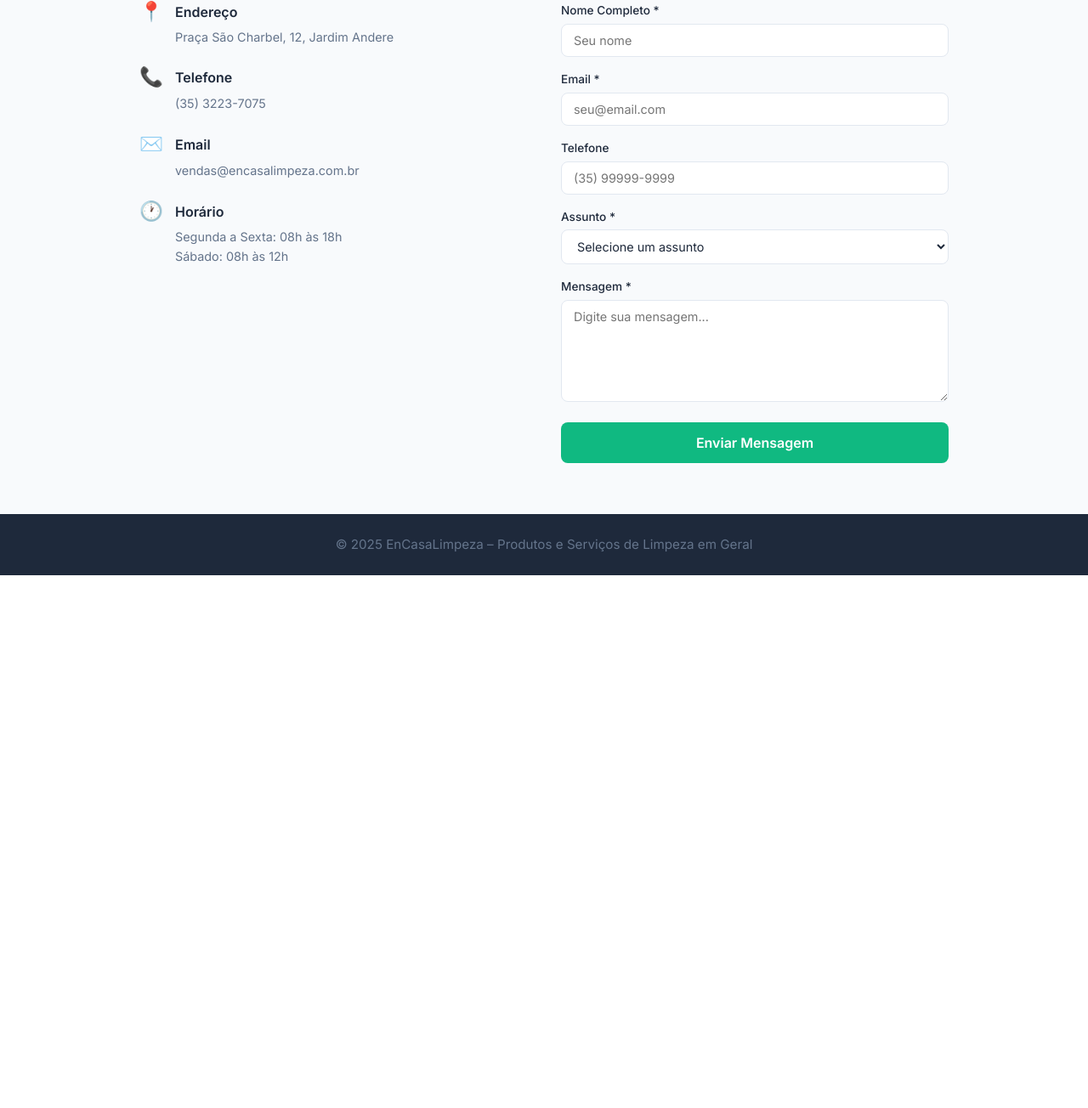
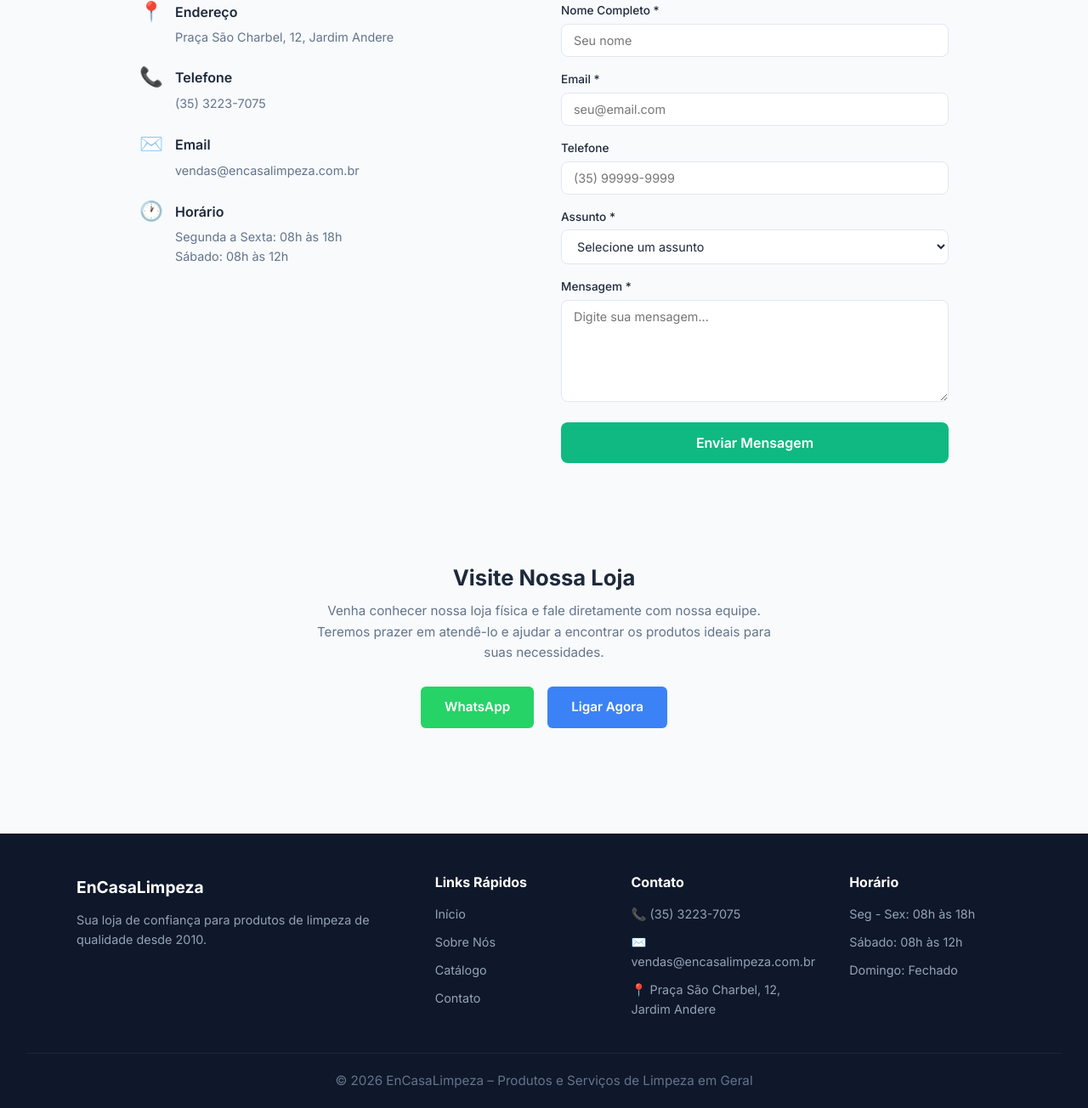
Before and after one commit to pedrosantos11-ads/ProjetoExtensionistaEnCasaLimpeza, a Flask app: page /contato in a window 1280 px wide. Shown: the part 365-1669 px from the top of the page at 85% size. Before the commit the page ends 1042 px from the top, so only its background shows below. Run offline with Flask 3, Linux system fonts and the light colour scheme.

Commit message:
Adiciona footer completo no base.html e seção Visite Nossa Loja no contato.html

```diff
--- a/templates/base.html
+++ b/templates/base.html
@@ -24,9 +24,127 @@
     {% block conteudo %}{% endblock %}
   </main>
 
-  <footer class="footer">
-    <p>© 2025 EnCasaLimpeza – Produtos e Serviços de Limpeza em Geral</p>
+  <footer class="footer-completo">
+    <div class="footer-grid">
+      <div class="footer-col">
+        <span class="footer-logo">EnCasaLimpeza</span>
+        <p>Sua loja de confiança para produtos de limpeza de qualidade desde 2010.</p>
+      </div>
+
+      <div class="footer-col">
+        <h4>Links Rápidos</h4>
+        <ul>
+          <li><a href="{{ url_for('inicio') }}">Início</a></li>
+          <li><a href="{{ url_for('sobre') }}">Sobre Nós</a></li>
+          <li><a href="{{ url_for('catalogo') }}">Catálogo</a></li>
+          <li><a href="{{ url_for('contato') }}">Contato</a></li>
+        </ul>
+      </div>
+
+      <div class="footer-col">
+        <h4>Contato</h4>
+        <ul>
+          <li>📞 <a href="tel:+553532237075">(35) 3223-7075</a></li>
+          <li>✉️ <a href="mailto:vendas@encasalimpeza.com.br">vendas@encasalimpeza.com.br</a></li>
+          <li>📍 Praça São Charbel, 12, Jardim Andere</li>
+        </ul>
+      </div>
+
+      <div class="footer-col">
+        <h4>Horário</h4>
+        <ul>
+          <li>Seg - Sex: 08h às 18h</li>
+          <li>Sábado: 08h às 12h</li>
+          <li>Domingo: Fechado</li>
+        </ul>
+      </div>
+    </div>
+
+    <div class="footer-bottom">
+      <p>© 2026 EnCasaLimpeza – Produtos e Serviços de Limpeza em Geral</p>
+    </div>
   </footer>
+
+  <style>
+    .footer-completo {
+      background-color: #0f172a;
+      color: #cbd5e1;
+      padding: 48px 32px 0;
+      margin-top: 64px;
+    }
+
+    .footer-grid {
+      display: grid;
+      grid-template-columns: 2fr 1fr 1fr 1fr;
+      gap: 40px;
+      max-width: 1100px;
+      margin: 0 auto;
+      padding-bottom: 40px;
+    }
+
+    .footer-logo {
+      display: block;
+      font-size: 1.2rem;
+      font-weight: 700;
+      color: #fff;
+      margin-bottom: 12px;
+    }
+
+    .footer-col p {
+      font-size: 0.9rem;
+      line-height: 1.6;
+      color: #94a3b8;
+    }
+
+    .footer-col h4 {
+      color: #fff;
+      font-size: 1rem;
+      margin-bottom: 16px;
+    }
+
+    .footer-col ul {
+      list-style: none;
+      padding: 0;
+      margin: 0;
+      display: flex;
+      flex-direction: column;
+      gap: 10px;
+    }
+
+    .footer-col ul li {
+      font-size: 0.9rem;
+      color: #94a3b8;
+    }
+
+    .footer-col ul li a {
+      color: #94a3b8;
+      text-decoration: none;
+    }
+
+    .footer-col ul li a:hover {
+      color: #fff;
+    }
+
+    .footer-bottom {
+      border-top: 1px solid #1e293b;
+      text-align: center;
+      padding: 20px 0;
+      font-size: 0.85rem;
+      color: #64748b;
+    }
+
+    @media (max-width: 768px) {
+      .footer-grid {
+        grid-template-columns: 1fr 1fr;
+      }
+    }
+
+    @media (max-width: 480px) {
+      .footer-grid {
+        grid-template-columns: 1fr;
+      }
+    }
+  </style>
 
 </body>
 </html>
--- a/templates/contato.html
+++ b/templates/contato.html
@@ -51,6 +51,61 @@
     display: flex;
     flex-direction: column;
     gap: 16px;
+  }
+
+  .visite-loja {
+    text-align: center;
+    padding: 60px 32px;
+    background-color: #f8fafc;
+    margin-top: 0;
+  }
+
+  .visite-loja h2 {
+    font-size: 1.6rem;
+    margin-bottom: 12px;
+    color: #1e293b;
+  }
+
+  .visite-loja p {
+    color: #64748b;
+    max-width: 560px;
+    margin: 0 auto 28px;
+    line-height: 1.6;
+  }
+
+  .visite-loja-botoes {
+    display: flex;
+    justify-content: center;
+    gap: 16px;
+    flex-wrap: wrap;
+  }
+
+  .btn-whatsapp {
+    background-color: #25d366;
+    color: #fff;
+    padding: 12px 28px;
+    border-radius: 6px;
+    text-decoration: none;
+    font-weight: 600;
+    font-size: 0.95rem;
+  }
+
+  .btn-whatsapp:hover {
+    background-color: #1ebe5d;
+  }
+
+  .btn-ligar {
+    background-color: #3b82f6;
+    color: #fff;
+    padding: 12px 28px;
+    border-radius: 6px;
+    text-decoration: none;
+    font-weight: 600;
+    font-size: 0.95rem;
+  }
+
+  .btn-ligar:hover {
+    background-color: #2563eb;
   }
 
   @media (max-width: 640px) {
@@ -143,4 +198,13 @@
     </form>
   </div>
 </section>
+
+<section class="visite-loja">
+  <h2>Visite Nossa Loja</h2>
+  <p>Venha conhecer nossa loja física e fale diretamente com nossa equipe. Teremos prazer em atendê-lo e ajudar a encontrar os produtos ideais para suas necessidades.</p>
+  <div class="visite-loja-botoes">
+    <a href="https://wa.me/553532237075" target="_blank" rel="noopener noreferrer" class="btn-whatsapp">WhatsApp</a>
+    <a href="tel:+553532237075" class="btn-ligar">Ligar Agora</a>
+  </div>
+</section>
 {% endblock %}
```
